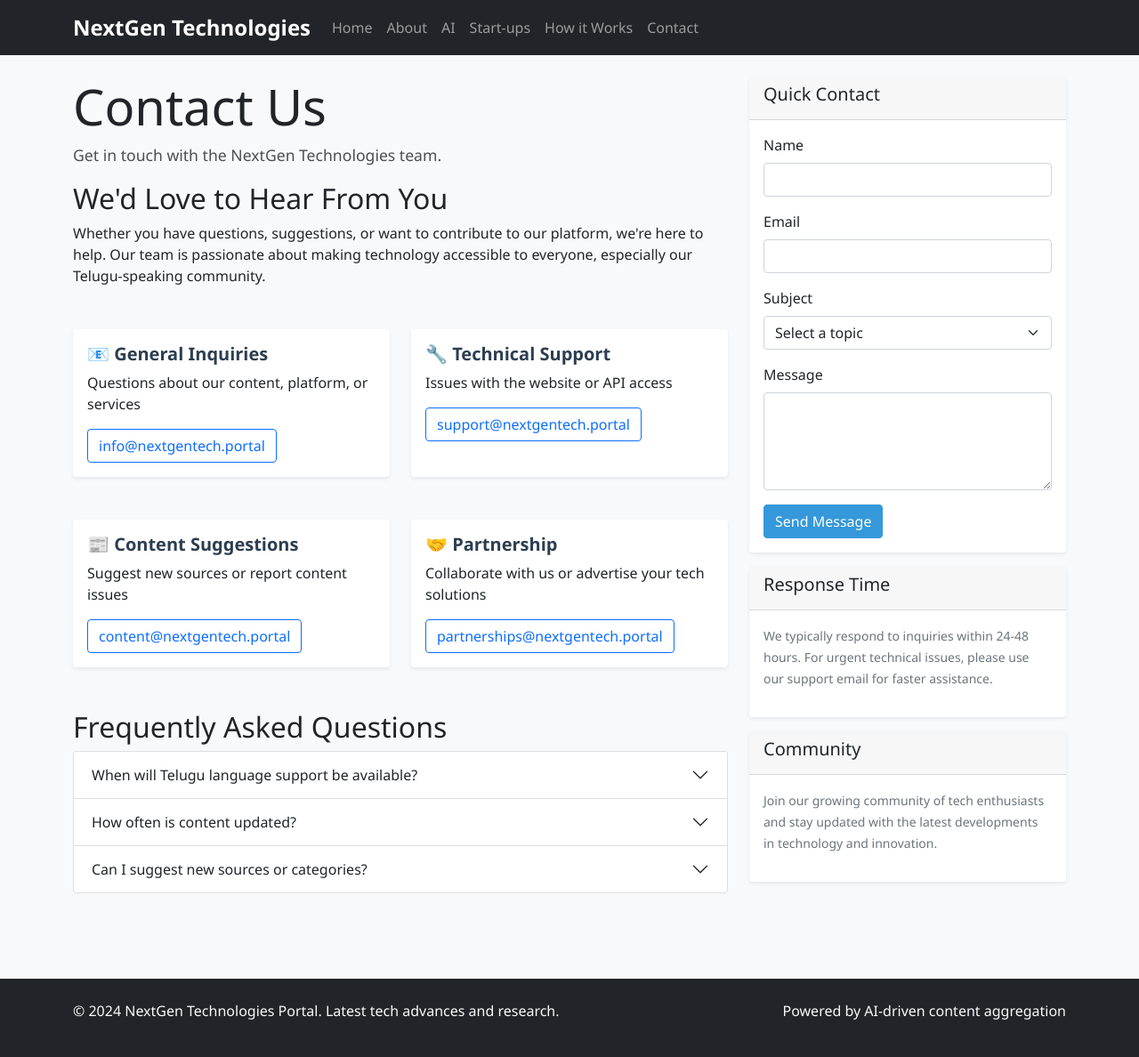
After one commit to lthutara/nextgen-technologies, a FastAPI app: template app/templates/contact.html in a window 1280 px wide. The commit adds this page. Shown: the whole page at 89% size. Run offline with FastAPI, Linux system fonts and the light colour scheme; the template is opened without the code that fills it, so the values that code supplies are empty.

Commit message:
Restructure navigation and expand categories for tech news portal
- Switch database from PostgreSQL to SQLite for development
- Expand tech categories to include Cloud Computing, Cybersecurity, Start-ups, Tech News
- Simplify navigation bar to: Home, About, AI, Start-ups, How it Works, Contact
- Restructure home page to focus on latest tech news instead of category tiles
- Add comprehensive About, How it Works, and Contact pages
- Improve sidebar with vertical category navigation and about section
- Update messaging to emphasize tech news and startup coverage

🤖 Generated with [Claude Code](https://claude.ai/code)

Co-Authored-By: Claude <noreply@anthropic.com>

```diff
--- a/app/api/main.py
+++ b/app/api/main.py
@@ -40,6 +40,27 @@ async def category_page(category: str, request: Request, db: Session = Depends(g
         "request": request,
         "articles": articles,
         "category": category,
+        "categories": settings.TECH_CATEGORIES
+    })
+
+@app.get("/about", response_class=HTMLResponse)
+async def about_page(request: Request):
+    return templates.TemplateResponse("about.html", {
+        "request": request,
+        "categories": settings.TECH_CATEGORIES
+    })
+
+@app.get("/how-it-works", response_class=HTMLResponse)
+async def how_it_works_page(request: Request):
+    return templates.TemplateResponse("how_it_works.html", {
+        "request": request,
+        "categories": settings.TECH_CATEGORIES
+    })
+
+@app.get("/contact", response_class=HTMLResponse)
+async def contact_page(request: Request):
+    return templates.TemplateResponse("contact.html", {
+        "request": request,
         "categories": settings.TECH_CATEGORIES
     })
 
--- a/app/templates/base.html
+++ b/app/templates/base.html
@@ -19,11 +19,21 @@
                     <li class="nav-item">
                         <a class="nav-link" href="/">Home</a>
                     </li>
-                    {% for category in categories %}
                     <li class="nav-item">
-                        <a class="nav-link" href="/category/{{ category }}">{{ category }}</a>
+                        <a class="nav-link" href="/about">About</a>
                     </li>
-                    {% endfor %}
+                    <li class="nav-item">
+                        <a class="nav-link" href="/category/AI">AI</a>
+                    </li>
+                    <li class="nav-item">
+                        <a class="nav-link" href="/category/Start-ups">Start-ups</a>
+                    </li>
+                    <li class="nav-item">
+                        <a class="nav-link" href="/how-it-works">How it Works</a>
+                    </li>
+                    <li class="nav-item">
+                        <a class="nav-link" href="/contact">Contact</a>
+                    </li>
                 </ul>
             </div>
         </div>
--- /dev/null
+++ b/app/templates/contact.html
@@ -0,0 +1,157 @@
+{% extends "base.html" %}
+
+{% block title %}Contact - NextGen Technologies Portal{% endblock %}
+
+{% block content %}
+<div class="row">
+    <div class="col-md-8">
+        <h1 class="display-4">Contact Us</h1>
+        <p class="lead">Get in touch with the NextGen Technologies team.</p>
+
+        <div class="mb-5">
+            <h2>We'd Love to Hear From You</h2>
+            <p>Whether you have questions, suggestions, or want to contribute to our platform, we're here to help. Our team is passionate about making technology accessible to everyone, especially our Telugu-speaking community.</p>
+        </div>
+
+        <div class="row mb-5">
+            <div class="col-md-6">
+                <div class="card h-100">
+                    <div class="card-body">
+                        <h5 class="card-title">📧 General Inquiries</h5>
+                        <p class="card-text">Questions about our content, platform, or services</p>
+                        <a href="mailto:info@nextgentech.portal" class="btn btn-outline-primary">info@nextgentech.portal</a>
+                    </div>
+                </div>
+            </div>
+            <div class="col-md-6">
+                <div class="card h-100">
+                    <div class="card-body">
+                        <h5 class="card-title">🔧 Technical Support</h5>
+                        <p class="card-text">Issues with the website or API access</p>
+                        <a href="mailto:support@nextgentech.portal" class="btn btn-outline-primary">support@nextgentech.portal</a>
+                    </div>
+                </div>
+            </div>
+        </div>
+
+        <div class="row mb-5">
+            <div class="col-md-6">
+                <div class="card h-100">
+                    <div class="card-body">
+                        <h5 class="card-title">📰 Content Suggestions</h5>
+                        <p class="card-text">Suggest new sources or report content issues</p>
+                        <a href="mailto:content@nextgentech.portal" class="btn btn-outline-primary">content@nextgentech.portal</a>
+                    </div>
+                </div>
+            </div>
+            <div class="col-md-6">
+                <div class="card h-100">
+                    <div class="card-body">
+                        <h5 class="card-title">🤝 Partnership</h5>
+                        <p class="card-text">Collaborate with us or advertise your tech solutions</p>
+                        <a href="mailto:partnerships@nextgentech.portal" class="btn btn-outline-primary">partnerships@nextgentech.portal</a>
+                    </div>
+                </div>
+            </div>
+        </div>
+
+        <div class="mb-5">
+            <h2>Frequently Asked Questions</h2>
+            <div class="accordion" id="faqAccordion">
+                <div class="accordion-item">
+                    <h2 class="accordion-header" id="headingOne">
+                        <button class="accordion-button collapsed" type="button" data-bs-toggle="collapse" data-bs-target="#collapseOne">
+                            When will Telugu language support be available?
+                        </button>
+                    </h2>
+                    <div id="collapseOne" class="accordion-collapse collapse" data-bs-parent="#faqAccordion">
+                        <div class="accordion-body">
+                            We're actively working on Telugu language support and expect to launch it in the coming months. This will include UI translation and content summaries in Telugu.
+                        </div>
+                    </div>
+                </div>
+
+                <div class="accordion-item">
+                    <h2 class="accordion-header" id="headingTwo">
+                        <button class="accordion-button collapsed" type="button" data-bs-toggle="collapse" data-bs-target="#collapseTwo">
+                            How often is content updated?
+                        </button>
+                    </h2>
+                    <div id="collapseTwo" class="accordion-collapse collapse" data-bs-parent="#faqAccordion">
+                        <div class="accordion-body">
+                            Our automated system scrapes new content every 24 hours. You can also manually trigger updates using the "Update Articles" button on the homepage.
+                        </div>
+                    </div>
+                </div>
+
+                <div class="accordion-item">
+                    <h2 class="accordion-header" id="headingThree">
+                        <button class="accordion-button collapsed" type="button" data-bs-toggle="collapse" data-bs-target="#collapseThree">
+                            Can I suggest new sources or categories?
+                        </button>
+                    </h2>
+                    <div id="collapseThree" class="accordion-collapse collapse" data-bs-parent="#faqAccordion">
+                        <div class="accordion-body">
+                            Absolutely! We welcome suggestions for new tech news sources, research repositories, or content categories. Please email us at content@nextgentech.portal with your ideas.
+                        </div>
+                    </div>
+                </div>
+            </div>
+        </div>
+    </div>
+
+    <div class="col-md-4">
+        <div class="card">
+            <div class="card-header">
+                <h5>Quick Contact</h5>
+            </div>
+            <div class="card-body">
+                <form>
+                    <div class="mb-3">
+                        <label for="name" class="form-label">Name</label>
+                        <input type="text" class="form-control" id="name" required>
+                    </div>
+                    <div class="mb-3">
+                        <label for="email" class="form-label">Email</label>
+                        <input type="email" class="form-control" id="email" required>
+                    </div>
+                    <div class="mb-3">
+                        <label for="subject" class="form-label">Subject</label>
+                        <select class="form-select" id="subject" required>
+                            <option value="">Select a topic</option>
+                            <option value="general">General Inquiry</option>
+                            <option value="technical">Technical Support</option>
+                            <option value="content">Content Suggestion</option>
+                            <option value="partnership">Partnership</option>
+                            <option value="telugu">Telugu Language Support</option>
+                        </select>
+                    </div>
+                    <div class="mb-3">
+                        <label for="message" class="form-label">Message</label>
+                        <textarea class="form-control" id="message" rows="4" required></textarea>
+                    </div>
+                    <button type="submit" class="btn btn-primary">Send Message</button>
+                </form>
+            </div>
+        </div>
+
+        <div class="card mt-3">
+            <div class="card-header">
+                <h5>Response Time</h5>
+            </div>
+            <div class="card-body">
+                <p><small class="text-muted">We typically respond to inquiries within 24-48 hours. For urgent technical issues, please use our support email for faster assistance.</small></p>
+            </div>
+        </div>
+
+        <div class="card mt-3">
+            <div class="card-header">
+                <h5>Community</h5>
+            </div>
+            <div class="card-body">
+                <p><small class="text-muted">Join our growing community of tech enthusiasts and stay updated with the latest developments in technology and innovation.</small></p>
+            </div>
+        </div>
+    </div>
+</div>
+{% endblock %}
```
Also changed, not shown: app/templates/about.html (added, +72 -0 lines), app/templates/how_it_works.html (added, +131 -0 lines), app/templates/index.html (+37 -20 lines), config/settings.py (+6 -2 lines).
